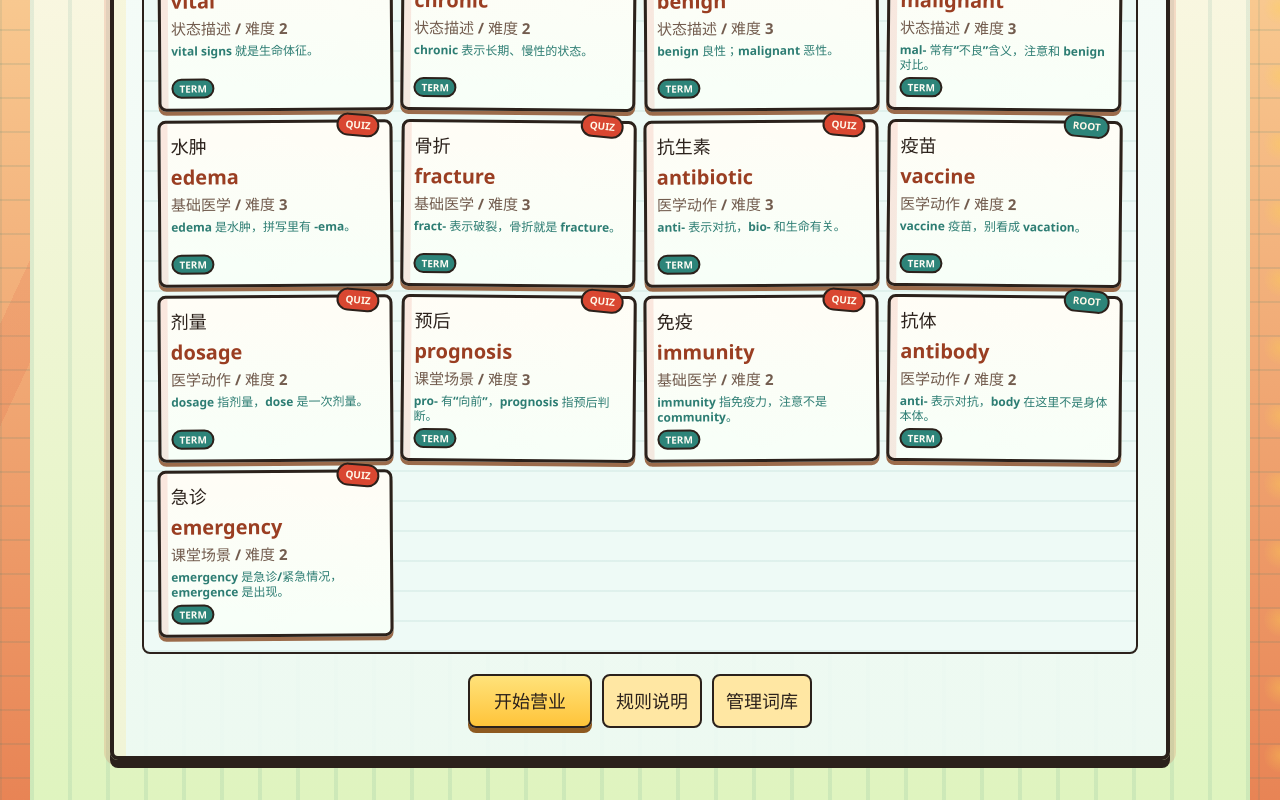
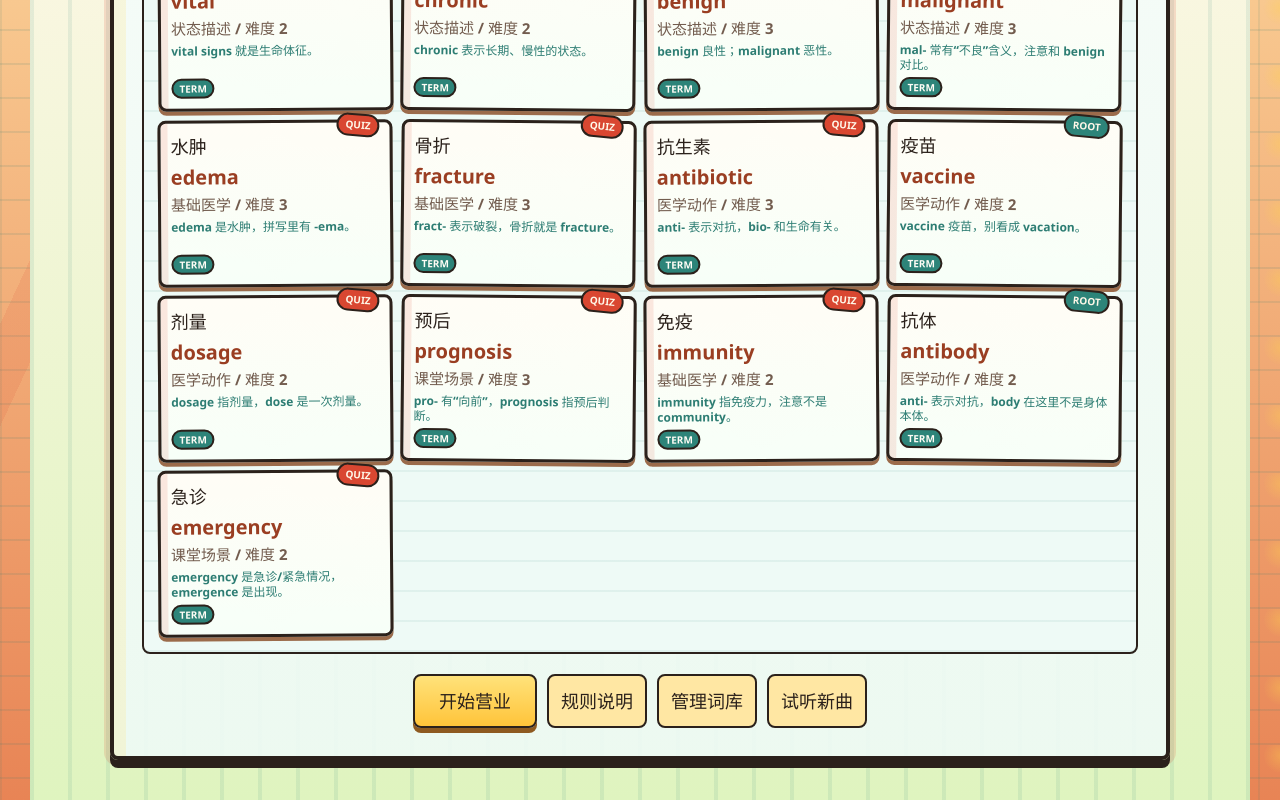
Before and after one commit to 3042535641/vocab-burger-game, a React (Vite) app: page / in a window 1280 px wide. Shown: the part 1567-2367 px from the top of the page. Built offline with nearby package versions, Linux system fonts and the light colour scheme.

Commit message:
Add music preview and audio cache busting

```diff
--- a/src/App.tsx
+++ b/src/App.tsx
@@ -612,6 +612,33 @@ function App() {
     })
   }
 
+  const previewMusic = () => {
+    setSettings((currentSettings) => {
+      const nextSettings = currentSettings.musicEnabled
+        ? currentSettings
+        : {
+            ...currentSettings,
+            musicEnabled: true,
+          }
+
+      gameAudio.setEnabled(true)
+
+      if (gameStatus === 'playing' && bossSpawned && !bossDefeated) {
+        gameAudio.startBossMusic()
+      } else {
+        gameAudio.startMusic()
+      }
+
+      gameAudio.playServe(false)
+
+      if (!currentSettings.musicEnabled) {
+        saveSettings(nextSettings)
+      }
+
+      return nextSettings
+    })
+  }
+
   const togglePerformanceMode = () => {
     setSettings((currentSettings) => {
       const nextSettings = {
@@ -820,6 +847,9 @@ function App() {
             <button type="button" className="small-action" onClick={openWordManager}>
               管理词库
             </button>
+            <button type="button" className="small-action" onClick={previewMusic}>
+              试听新曲
+            </button>
           </div>
         </section>
         {showTutorial && tutorial}
@@ -898,6 +928,9 @@ function App() {
           <button type="button" className="small-action" onClick={toggleMusic}>
             {musicEnabled ? '音乐开' : '音乐关'}
           </button>
+          <button type="button" className="small-action" onClick={previewMusic}>
+            试听
+          </button>
           <button
             type="button"
             className="small-action"
--- a/src/utils/audio.ts
+++ b/src/utils/audio.ts
@@ -1,13 +1,16 @@
 const baseUrl = import.meta.env.BASE_URL
+const audioVersion = '20260519-lab-diner-groove'
+const versionedAudio = (fileName: string) =>
+  `${baseUrl}audio/${fileName}?v=${audioVersion}`
 
 const audioFiles = {
-  arrival: `${baseUrl}audio/arrival.wav`,
-  boss: `${baseUrl}audio/boss.wav`,
-  bossMusic: `${baseUrl}audio/boss-groove.wav`,
-  correct: `${baseUrl}audio/correct.wav`,
-  music: `${baseUrl}audio/kitchen-groove.wav`,
-  serve: `${baseUrl}audio/serve.wav`,
-  wrong: `${baseUrl}audio/wrong.wav`,
+  arrival: versionedAudio('arrival.wav'),
+  boss: versionedAudio('boss.wav'),
+  bossMusic: versionedAudio('boss-groove.wav'),
+  correct: versionedAudio('correct.wav'),
+  music: versionedAudio('kitchen-groove.wav'),
+  serve: versionedAudio('serve.wav'),
+  wrong: versionedAudio('wrong.wav'),
 }
 
 type ToneSequenceItem = {
```
